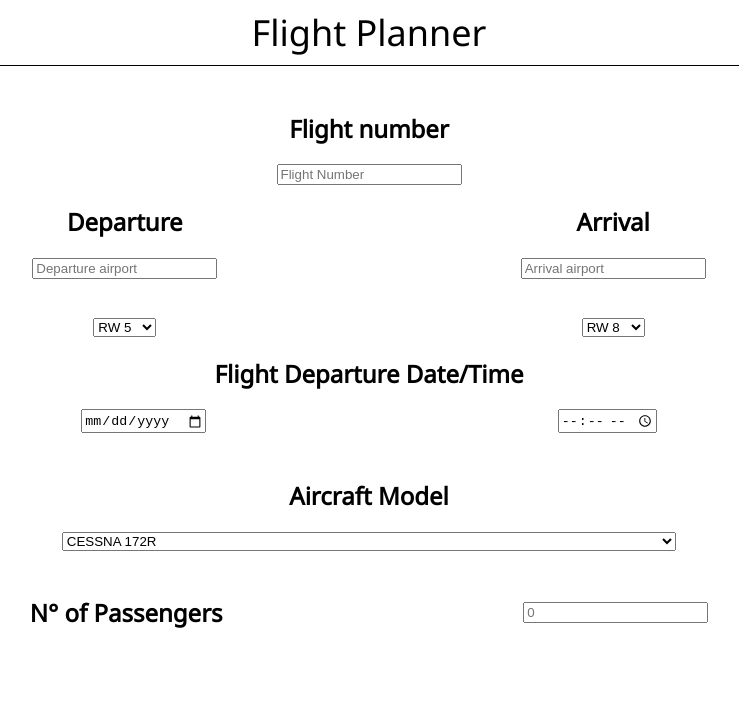
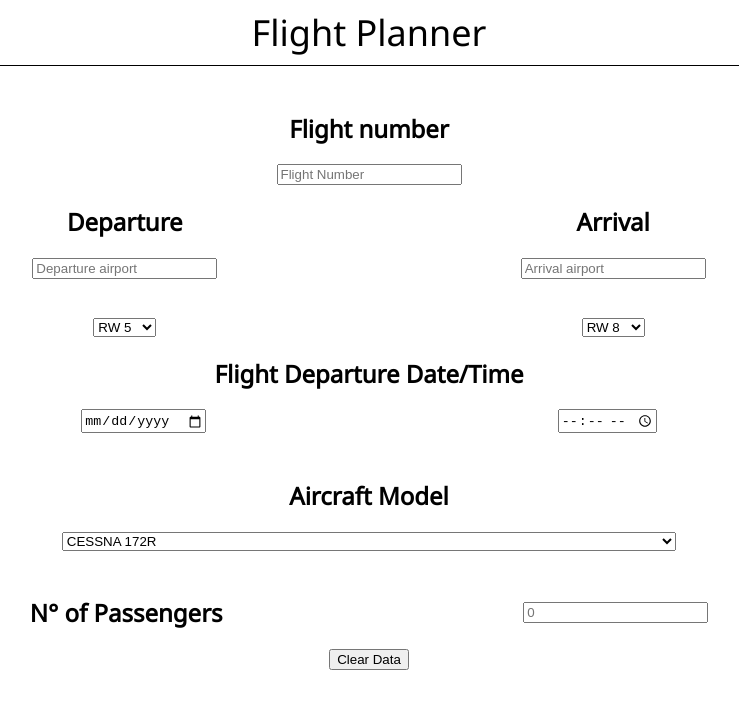
Before and after one commit to kornrumpfl/capstone_flightPlanner, a React (Create React App) app: page / in a window 1280 px wide. Shown: the top 708 px of the page, without its empty margins (271-1010 px from the left). Built offline with nearby package versions, Linux system fonts and the light colour scheme.

Commit message:
create button to reset input fields

```diff
--- a/src/components/Main.js
+++ b/src/components/Main.js
@@ -58,11 +58,25 @@ export default function Main() {
       </Aircraft>
       <NumberOfPassengers>
         <h2>N° of Passengers</h2>
-        <input type="number" name="numberOfPassengers" placeholder="0"></input>
+        <input
+          type="number"
+          name="numberOfPassengers"
+          placeholder="0"
+          min="0"
+        ></input>
       </NumberOfPassengers>
+      <MainButtons>
+        <button>Clear Data</button>
+      </MainButtons>
     </InputFlightData>
   );
 }
+
+const InputFlightData = styled.section`
+  display: flex;
+  flex-direction: column;
+  justify-content: space-evenly;
+`;
 
 const SectionFlightInfo = styled.section`
   margin-top: 2vw;
@@ -123,12 +137,6 @@ const Time = styled.section`
   }
 `;
 
-const InputFlightData = styled.section`
-  display: flex;
-  flex-direction: column;
-  justify-content: space-evenly;
-`;
-
 const Aircraft = styled.section`
   display: flex;
   flex-direction: column;
@@ -149,3 +157,13 @@ const NumberOfPassengers = styled.section`
     max-width: 20%;
   }
 `;
+
+const MainButtons = styled.section`
+  display: flex;
+  flex-direction: row;
+  justify-content: space-evenly;
+
+  button {
+    max-width: 40vw;
+  }
+`;
```
